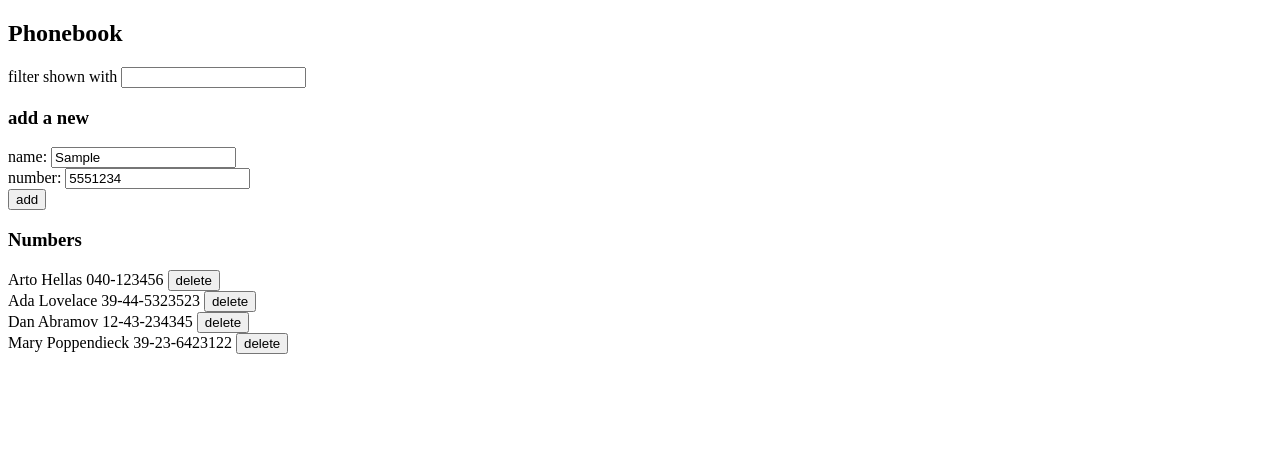
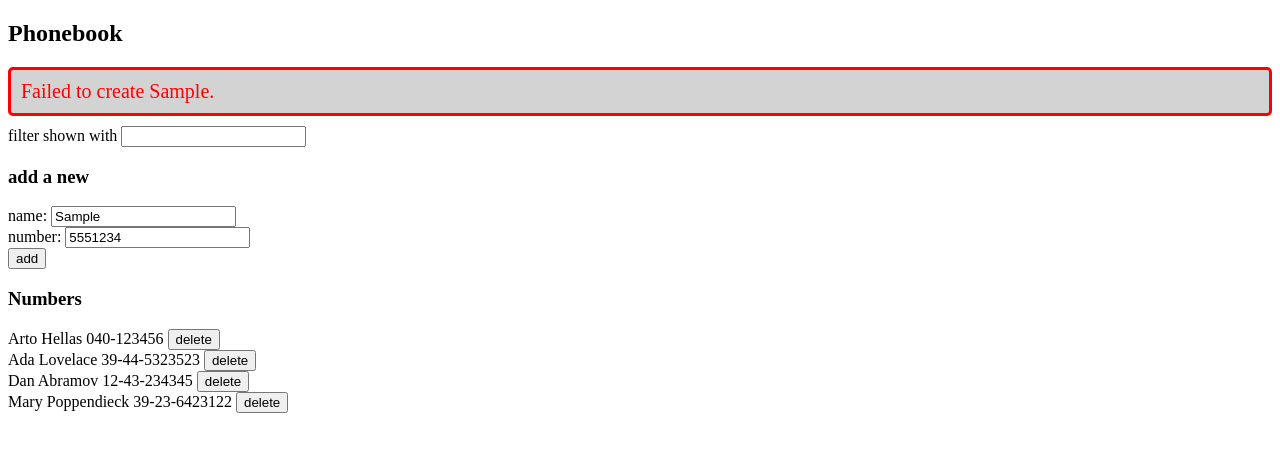
Before and after one commit to mplaine/full-stack-open, a React (Vite) app in the folder exercises/part2/phonebook/: page / in a window 1280 px wide. Both pictures are taken after typing "Sample", "5551234" into the empty fields and a click on the button "add". Shown: the top 452 px of the page. Built offline with nearby package versions, Linux system fonts and the light colour scheme; no server answers; data requests are answered from the project's data file.

Commit message:
feat(exercise2.17): add my solution for the exercise 2.17

```diff
--- a/exercises/part2/phonebook/src/App.jsx
+++ b/exercises/part2/phonebook/src/App.jsx
@@ -10,7 +10,7 @@ const App = () => {
   const [newName, setNewName] = useState('')
   const [newNumber, setNewNumber] = useState('')
   const [search, setSearch] = useState('')
-  const [message, setMessage] = useState(null)
+  const [notification, setNotification] = useState(null)
 
   const personsToShow = (search.length === 0) ? persons : persons.filter(person => person.name.toLowerCase().includes(search.toLowerCase()))
 
@@ -21,11 +21,17 @@ const App = () => {
         setPersons(retrievedPersons)
       })
       .catch(error => {
-        alert('Failed to retrieve all persons.')
+        setNotification({
+          message: 'Failed to retrieve all persons.',
+          type: 'error'
+        })
+        setTimeout(() => {
+          setNotification(null)
+        }, 5000)
       })
   }, [])
 
-  const addPerson = (event) => {
+  const addUpdatePerson = (event) => {
     event.preventDefault()
 
     if (persons.filter(p => p.name === newName).length > 0) {
@@ -40,15 +46,22 @@ const App = () => {
             setPersons(persons.map(p => p.id !== updatedPerson.id ? p : updatedPerson))
             setNewName('')
             setNewNumber('')
-            setMessage(
-              `Updated ${updatedPerson.name}`
-            )
+            setNotification({
+              message: `Updated ${updatedPerson.name}.`,
+              type: 'success'
+            })
             setTimeout(() => {
-              setMessage(null)
+              setNotification(null)
             }, 5000)
           })
           .catch(error => {
-            alert(`Failed to update a person ${updatedPerson.id}.`)
+            setNotification({
+              message: `Failed to update ${updatedPerson.name}.`,
+              type: 'error'
+            })
+            setTimeout(() => {
+              setNotification(null)
+            }, 5000)
           })
       }
     }
@@ -65,27 +78,47 @@ const App = () => {
           setPersons(persons.concat(addedPerson))
           setNewName('')
           setNewNumber('')
-          setMessage(
-            `Added ${addedPerson.name}`
-          )
+          setNotification({
+            message: `Added ${addedPerson.name}.`,
+            type: 'success'
+          })
           setTimeout(() => {
-            setMessage(null)
+            setNotification(null)
           }, 5000)
         })
         .catch(error => {
-          alert('Failed to create a new person.')
+          setNotification({
+            message: `Failed to create ${personObject.name}.`,
+            type: 'error'
+          })
+          setTimeout(() => {
+            setNotification(null)
+          }, 5000)
         })
     }
   }
   const deletePerson = (person) => {
-    if (window.confirm(`Delete ${person.name} ?`)) {
+    if (window.confirm(`Delete ${person.name}?`)) {
       personService
         .deletePerson(person.id)
         .then(deletedPerson => {
           setPersons(persons.filter(p => p.id !== person.id))
+          setNotification({
+            message: `Deleted ${person.name}.`,
+            type: 'success'
+          })
+          setTimeout(() => {
+            setNotification(null)
+          }, 5000)
         })
         .catch(error => {
-          alert(`Failed to delete a person ${person.id}.`)
+          setNotification({
+            message: `Failed to delete ${person.name}.`,
+            type: 'error'
+          })
+          setTimeout(() => {
+            setNotification(null)
+          }, 5000)
         })
     }
   }
@@ -96,10 +129,10 @@ const App = () => {
   return (
     <div>
       <h2>Phonebook</h2>
-      <Notification message={message} />
+      <Notification notification={notification} />
       <Filter text={search} handleChange={handleSearchChange} />
       <h3>add a new</h3>
-      <PersonForm name={newName} number={newNumber} handleNameChange={handleNameChange} handleNumberChange={handleNumberChange} handleSubmit={addPerson} />
+      <PersonForm name={newName} number={newNumber} handleNameChange={handleNameChange} handleNumberChange={handleNumberChange} handleSubmit={addUpdatePerson} />
       <h3>Numbers</h3>
       <Persons persons={personsToShow} handlePersonClick={deletePerson} />
     </div>
--- a/exercises/part2/phonebook/src/components/Notification.jsx
+++ b/exercises/part2/phonebook/src/components/Notification.jsx
@@ -1,11 +1,11 @@
-const Notification = ({ message }) => {
-  if (message === null) {
+const Notification = ({ notification }) => {
+  if (notification === null) {
     return null
   }
 
   return (
-    <div className="notification">
-      {message}
+    <div className={'notification' + (notification.type === 'success' ? ' success' : ' error')}>
+      {notification.message}
     </div>
   )
 }
--- a/exercises/part2/phonebook/src/index.css
+++ b/exercises/part2/phonebook/src/index.css
@@ -7,3 +7,11 @@
   margin-bottom: 10px;
   padding: 10px;
 }
+
+.success {
+  color: green;
+}
+
+.error {
+  color: red;
+}
```
Lines whose indentation alone changed are shown as unchanged.
